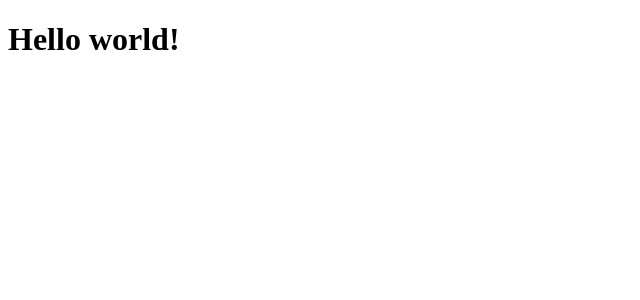
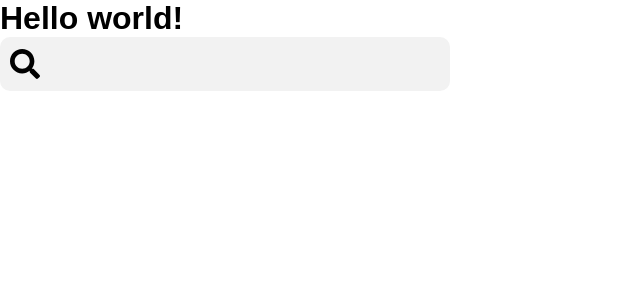
Before and after one commit to Maakoos/stocksTask, a React (Create React App) app: page / in a window 1280 px wide. Shown: the top 300 px of the page, without its empty margins (0-640 px from the left). Built offline with nearby package versions, Linux system fonts and the light colour scheme.

Commit message:
Add global styles and basic serach bar

```diff
--- a/src/App.js
+++ b/src/App.js
@@ -1,7 +1,59 @@
+import { useState, useEffect, useCallback } from "react";
+
+import SearchBar from "components/SearchBar";
+
 function App() {
+  const [inputValue, setInputValue] = useState("");
+  const [data, setData] = useState();
+  const [hints, setHints] = useState([]);
+
+  const handleOnChange = (e) => setInputValue(e.target.value);
+
+  const clearInputValue = () => setInputValue("");
+
+  const fetchData = async () => {
+    try {
+      const response = await fetch(
+        `https://www.alphavantage.co/query?function=TIME_SERIES_INTRADAY&symbol=IBM&interval=5min&apikey=demo`
+      );
+      console.log(response);
+      const json = await response.json();
+      console.log(json);
+      setData(json["Time Series (5min)"]);
+    } catch (error) {
+      console.log(error);
+    }
+  };
+
+  const fetchHintsCallback = useCallback(async () => {
+    try {
+      const response = await fetch(
+        `https://www.alphavantage.co/query?function=SYMBOL_SEARCH&keywords=tesco&apikey=demo`
+      );
+      const json = await response.json();
+      setHints(json.bestMatches);
+    } catch (error) {
+      console.log(error);
+    }
+  }, []);
+
+  useEffect(() => {
+    if (inputValue.length > 2) {
+      fetchHintsCallback();
+    }
+  }, [inputValue, fetchHintsCallback]);
+
   return (
     <div className="App">
       <h1>Hello world!</h1>
+      <SearchBar
+        inputValue={inputValue}
+        changeInputValue={handleOnChange}
+        clearInputValue={clearInputValue}
+        hints={hints}
+        setHints={setHints}
+        fetchData={fetchData}
+      />
     </div>
   );
 }
--- /dev/null
+++ b/src/components/SearchBar.js
@@ -0,0 +1,126 @@
+import { useState, useEffect } from "react";
+import styled, { css } from "styled-components";
+
+import searchIcon from "assets/search-icon.svg";
+import deleteIcon from "assets/times-circle.svg";
+
+const Form = styled.form`
+  width: 450px;
+  background-color: #f2f2f2;
+  border-radius: 10px;
+`;
+
+const InputWrapper = styled.div`
+  display: flex;
+  align-items: center;
+`;
+
+const SearchInput = styled.input`
+  padding: 10px 10px 10px 50px;
+  background-color: transparent;
+  background-image: url(${searchIcon});
+  background-size: 30px;
+  background-repeat: no-repeat;
+  background-position: 10px center;
+  font-size: 30px;
+  border: none;
+  outline: transparent;
+`;
+
+const ClearBtn = styled.button`
+  display: none;
+  width: 25px;
+  height: 25px;
+  background-image: url(${deleteIcon});
+  background-size: 25px;
+  background-repeat: no-repeat;
+  background-position: center;
+  border: none;
+  border-radius: 50%;
+
+  ${({ isVisible }) =>
+    isVisible &&
+    css`
+      display: block;
+    `}
+`;
+
+const HintsList = styled.div`
+  background-color: #fff;
+`;
+
+const HintWrapper = styled.div`
+  display: flex;
+  justify-content: space-between;
+  align-items: center;
+  padding: 10px 20px;
+  border-bottom: 2px solid #e8e8e8;
+`;
+
+const CompanySymbol = styled.span`
+  font-weight: 700;
+`;
+
+const CompanyName = styled.p`
+  max-width: 50%;
+  text-align: right;
+`;
+
+function SearchBar({
+  inputValue,
+  changeInputValue,
+  clearInputValue,
+  hints,
+  setHints,
+  fetchData,
+}) {
+  const [visibleClearButton, setVisibleClearButton] = useState(false);
+
+  const handleOnClick = (e) => {
+    e.preventDefault();
+    clearInputValue();
+    setVisibleClearButton(false);
+  };
+
+  const handleOnClickHint = (e) => {};
+
+  const handleOnSubmit = (e) => {
+    e.preventDefault();
+    fetchData();
+  };
+
+  useEffect(() => {
+    if (inputValue.length) {
+      setVisibleClearButton(true);
+    } else {
+      setVisibleClearButton(false);
+      setHints([]);
+    }
+  }, [inputValue, setHints]);
+  return (
+    <Form onSubmit={handleOnSubmit}>
+      <InputWrapper>
+        <SearchInput
+          type="text"
+          value={inputValue}
+          onChange={changeInputValue}
+        />
+        <ClearBtn
+          onClick={handleOnClick}
+          isVisible={visibleClearButton}
+          type="button"
+        />
+      </InputWrapper>
+      <HintsList>
+        {hints?.map((hint, index) => (
+          <HintWrapper key={index} onClick={handleOnClickHint}>
+            <CompanySymbol>{hint["1. symbol"]}</CompanySymbol>
+            <CompanyName>{hint["2. name"]}</CompanyName>
+          </HintWrapper>
+        ))}
+      </HintsList>
+    </Form>
+  );
+}
+
+export default SearchBar;
--- a/src/index.js
+++ b/src/index.js
@@ -3,9 +3,12 @@ import ReactDOM from "react-dom";
 import App from "./App";
 import reportWebVitals from "./reportWebVitals";
 
+import GlobalStyle from "styles/GlobalStyle";
+
 ReactDOM.render(
   <React.StrictMode>
     <App />
+    <GlobalStyle />
   </React.StrictMode>,
   document.getElementById("root")
 );
--- /dev/null
+++ b/src/styles/GlobalStyle.js
@@ -0,0 +1,15 @@
+import { createGlobalStyle } from "styled-components";
+
+const GlobalStyle = createGlobalStyle`
+  *,*::before,*::after {
+    margin: 0;
+    padding: 0;
+    box-sizing: border-box;
+  }
+
+  body {
+    font-family: sans-serif;
+  }
+`;
+
+export default GlobalStyle;
```
Also changed, not shown: src/assets/search-icon.svg (added), src/assets/times-circle.svg (added).
